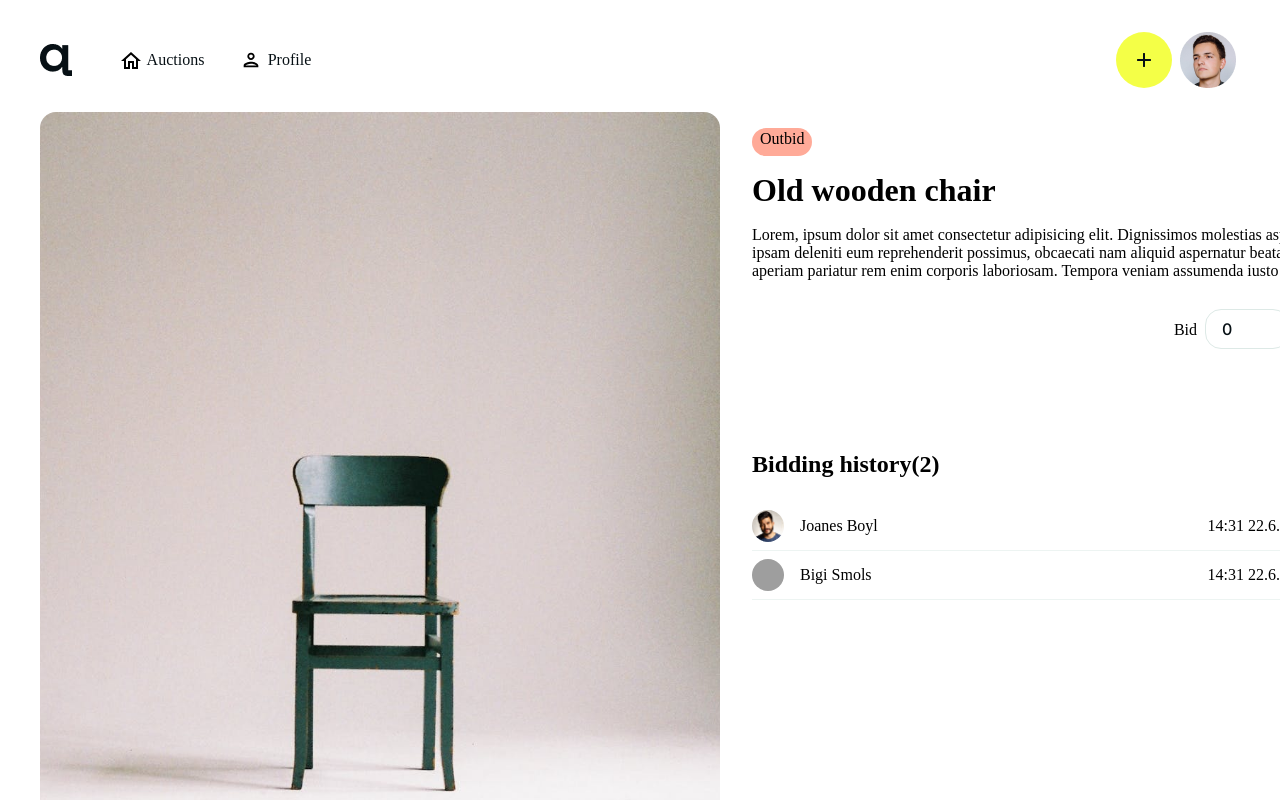
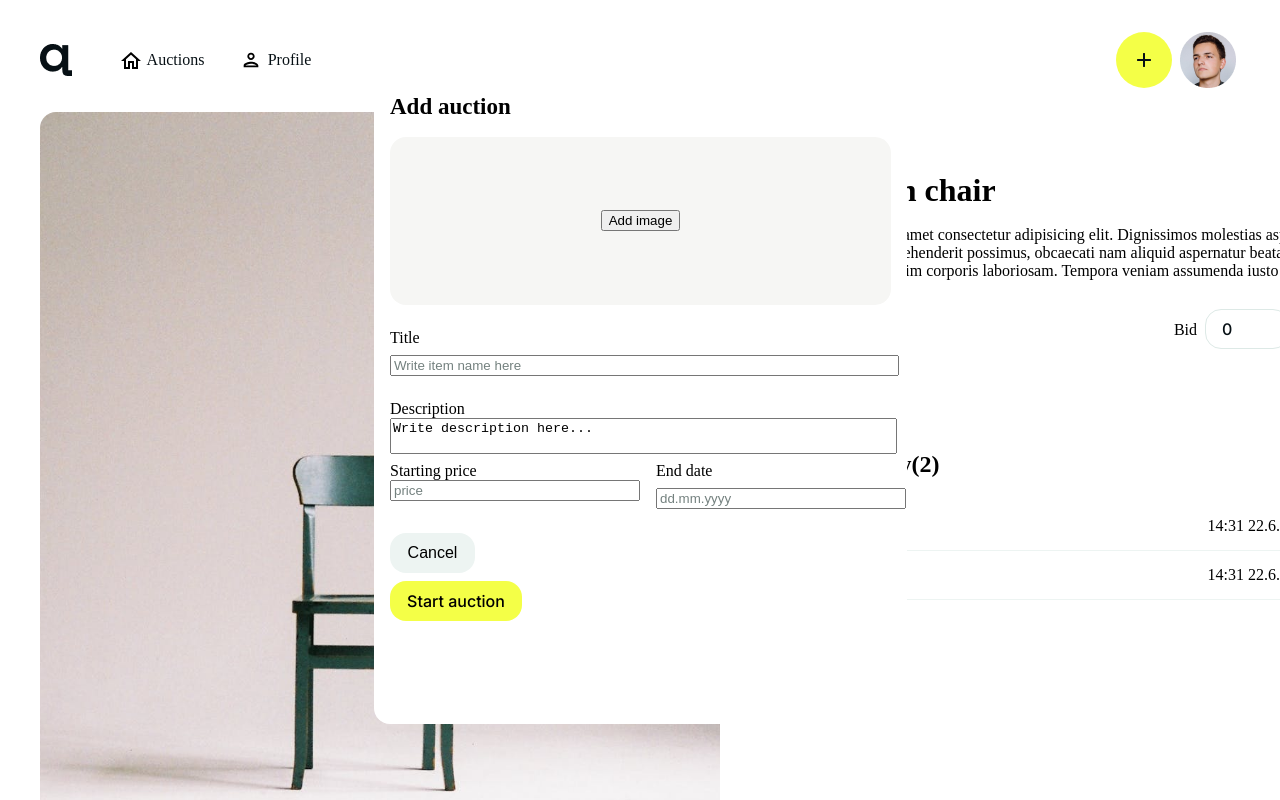
Before and after one commit to amadejaop/01-project-auctionbay-frontend-react, a React (Create React App) app: page /auction in a window 1280 px wide. Both pictures are taken after a click on the button 1144 px from the left and 61 px from the top of the page. Shown: the top 800 px of the page. Built offline with nearby package versions, Linux system fonts and the light colour scheme; grey boxes are pictures that could not be loaded; the HTML template or start-up script is replaced by a standard one.

Commit message:
Add modal for adding auction item

```diff
--- a/src/assets/styles/Auction.css
+++ b/src/assets/styles/Auction.css
@@ -78,7 +78,7 @@ input::-webkit-inner-spin-button {
     margin: 0;
 }
 
-input[type=number] {
+.additem > label > input[type=number] {
     -moz-appearance: textfield;
     appearance: textfield;
     border: 1px solid #DDE9E6;
--- a/src/assets/styles/TopNavigation.css
+++ b/src/assets/styles/TopNavigation.css
@@ -99,10 +99,10 @@
     flex-direction: column;
     gap: 16px;
     height: 129px;
-    left: calc(50% - 100px);
+    left: calc(50% - 102px);
     padding: 16px;
     position: fixed;
-    top: calc(50% - 150px);
+    top: calc(50% - 65px);
     width: 204px;
 }
 
@@ -139,3 +139,81 @@
     color: #fff;
     cursor: pointer;
 }
+
+.addauction-container {
+    width: 533px;
+    height: 647px;
+    background-color: #FFFFFF;
+    border-radius: 16px;
+    padding: 16px;
+    position: fixed;
+    top: calc(50% - 323px);
+    left: calc(50% - 266px);
+    z-index: 999;
+    box-sizing: border-box;
+
+}
+
+.addauction-container > form {
+    display: flex;
+    flex-direction: column;
+}
+
+.addauction-container > h3 {
+    margin: 0;
+    padding: 0;
+    font-weight: 700;
+    font-size: 1.438rem;
+    line-height: 27.6px;
+}
+
+.add-img {
+    width: 501px;
+    height: 168px;
+    border-radius: 16px;
+    padding: 32px;
+    display: flex;
+    justify-content: center;
+    align-items: center;
+    background-color: #F6F6F4;
+    box-sizing: border-box;
+    margin: 16px 0;
+}
+
+.price-date {
+    display: flex;
+    justify-content: space-between;
+    gap: 16px;
+}
+
+.price-date > label > input[type=number],
+.price-date > label > input[type=text] {
+    width: 242px;
+}
+
+.addauction-form > label > input,
+.addauction-form > label > textarea {
+    width: 100%;
+    display: block;
+    resize: none;
+}
+
+.addauction-form > button[type=submit] {
+    width: 132px;
+}
+
+.cancel-btn {
+    width: 85px;
+    height: 40px;
+    border-radius: 16px;
+    background-color: #EDF4F2;
+    border: none;
+    padding: 8px 16px;
+    font-size: 1rem;
+    font-weight: 500;
+}
+
+.cancel-btn:hover {
+    cursor: pointer;
+    background-color: #DDE9E6;
+}
--- a/src/components/TopNavigation.tsx
+++ b/src/components/TopNavigation.tsx
@@ -14,6 +14,14 @@ export default function TopNavigation() {
   }
   function closeProfile() {
     setProfileOpen(false);
+  }
+
+  function openAddAuction() {
+    setAddAuctionOpen(true);
+  }
+
+  function closeAddAuction() {
+    setAddAuctionOpen(false);
   }
 
   return (
@@ -67,7 +75,7 @@ export default function TopNavigation() {
           </nav>
         </div>
         <div className="right-nav">
-          <button>
+          <button onClick={openAddAuction}>
             <img
               className="plus-icon"
               src={PlusImage}
@@ -76,6 +84,24 @@ export default function TopNavigation() {
               height={14}
             />
           </button>
+          {addAuctionOpen && (
+            <div className="addauction-container">
+              <h3>Add auction</h3>
+              <form action="" className="addauction-form">
+              <div className="add-img">
+                <button>Add image</button>
+              </div>
+              <label htmlFor="title">Title<input type="text" placeholder="Write item name here" /></label>
+              <label htmlFor="description">Description<textarea name="description" id="description">Write description here...</textarea></label>
+              <div className="price-date">
+              <label htmlFor="startingPrice">Starting price<input type="number" placeholder="price" /></label>
+              <label htmlFor="endDate">End date<input type="text" placeholder="dd.mm.yyyy" /></label>
+              </div>
+              <button onClick={closeAddAuction} className="cancel-btn">Cancel</button>
+              <button type="submit">Start auction</button>
+              </form>
+            </div>
+          )}
           <button onClick={openProfile}>
             <img src={ProfilePicture} alt="Avatar" width={56} height={56} />
           </button>
--- a/src/pages/Auction.tsx
+++ b/src/pages/Auction.tsx
@@ -55,7 +55,7 @@ export default function Auction() {
             iure harum vel aperiam pariatur rem enim corporis laboriosam.
             Tempora veniam assumenda iusto expedita.
           </p>
-          <form action="">
+          <form action="" className="additem">
             <label htmlFor="price">
               Bid
               <input
```
